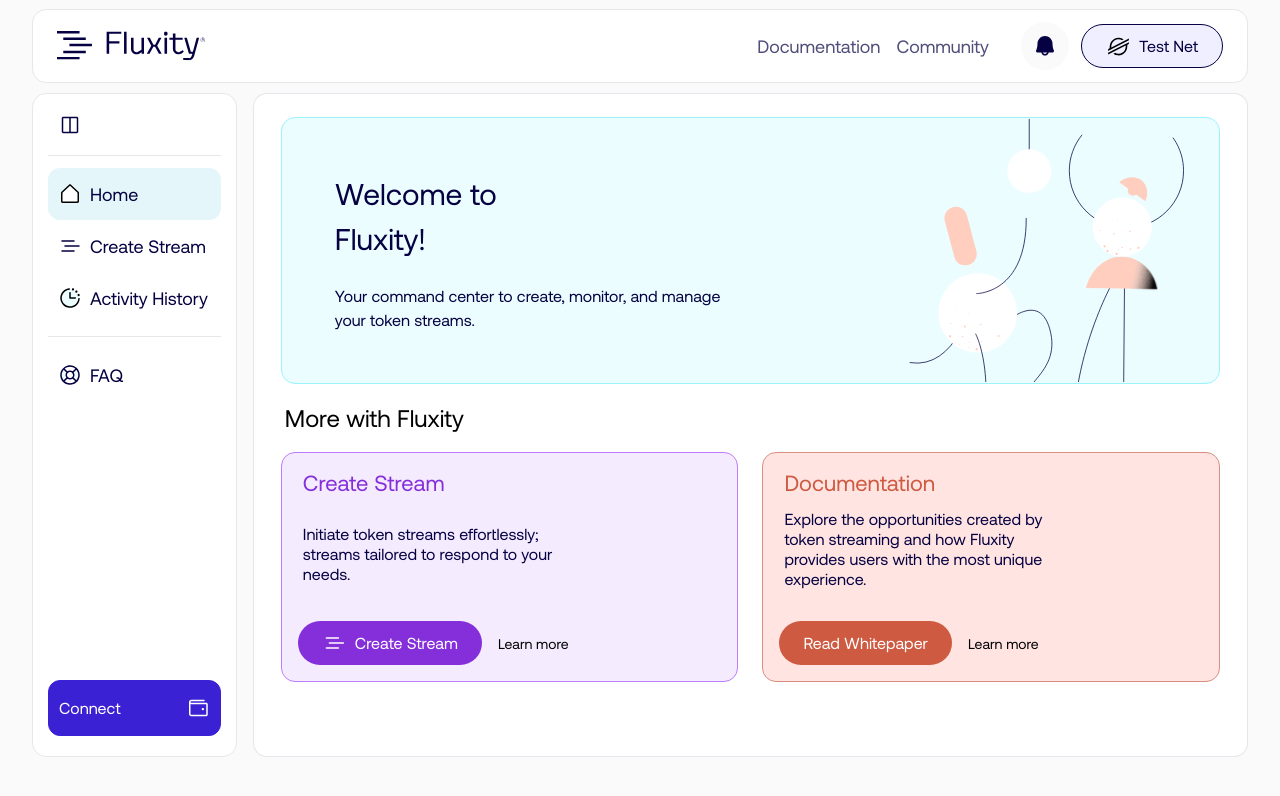
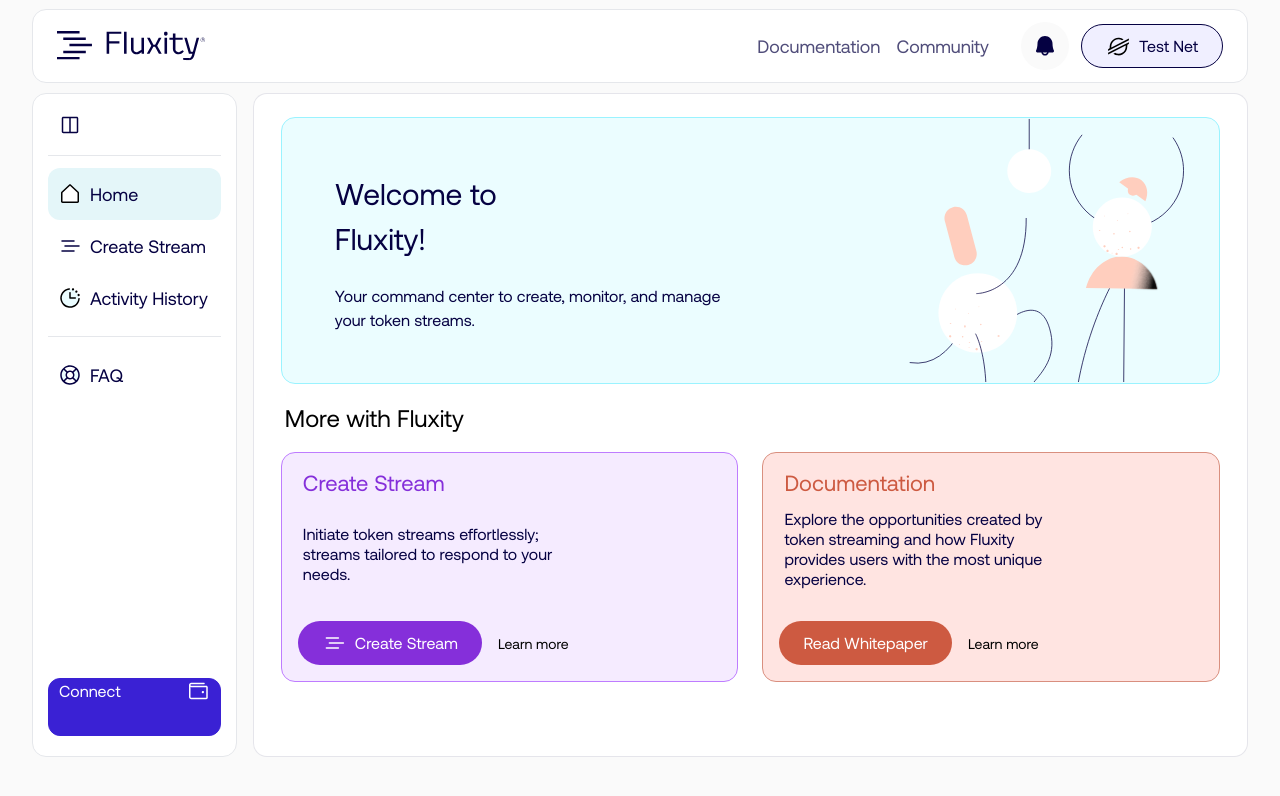
Before and after one commit to luanlabs/fluxity-interface, a Next.js app: page / in a window 1280 px wide. Shown: the top 796 px of the page. Built offline with nearby package versions, Linux system fonts and the light colour scheme.

Commit message:
fix: modal style issues

```diff
--- a/src/components/CConnectButton/index.tsx
+++ b/src/components/CConnectButton/index.tsx
@@ -14,7 +14,10 @@ import blackWallet from 'public/images/blackWallet.svg';
 
 import Modal from './modal';
 
-const CConnectButton = () => {
+type CConnectButtonProps = {
+  isMinimized: boolean;
+};
+const CConnectButton = ({ isMinimized }: CConnectButtonProps) => {
   const [openModal, setOpenModal] = useState(false);
   const dispatch = useAppDispatch();
   const address = useAppSelector((state) => state.userInfo.address);
@@ -24,6 +27,8 @@ const CConnectButton = () => {
       dispatch(setAddress(address));
     });
   };
+  const handleDisconnect = () => {};
+
   const handleCopy = () => {
     copyText(address);
   };
@@ -34,24 +39,24 @@ const CConnectButton = () => {
 
   return (
     <div
-      className={`flex items-center px-[10px] rounded-xl h-[56px] ${
+      className={`flex items-center rounded-xl ${
         address
           ? openModal
             ? 'bg-midnightblue text-white'
-            : 'bg-white text-midnightblue border-midnightblue'
+            : 'bg-white text-midnightblue border-midnightblue hover:bg-lavenderblush'
           : 'bg-royalBlue text-white border-royalBlue'
       } transition-colors duration-500 border cursor-pointer select-none`}
       onClick={handleConnect}
     >
       {address ? (
         <div
-          className="flex justify-between items-center w-full"
+          className="flex justify-between items-center w-full px-[10px] h-[56px]"
           onClick={() => {
             setOpenModal(!openModal);
           }}
         >
           <p
-            className="flex flex-col items-start whitespace-nowrap overflow-hidden"
+            className="flex flex-col relative items-start whitespace-nowrap overflow-hidden"
             onClick={() => {
               copyText(address);
             }}
@@ -69,11 +74,13 @@ const CConnectButton = () => {
               address={address}
               handleCopy={handleCopy}
               closeModal={closeModal}
+              isMinimized={isMinimized}
+              handleDisconnect={handleDisconnect}
             />
           )}
         </div>
       ) : (
-        <div className="flex-col items-center w-full">
+        <div className="flex-col items-center w-full px-[10px] h-[56px]">
           <span className="flex justify-between">
             <p className="font-normal text-base whitespace-nowrap overflow-hidden">
               Connect
--- a/src/components/CConnectButton/modal.tsx
+++ b/src/components/CConnectButton/modal.tsx
@@ -11,10 +11,19 @@ import { clipText } from 'src/utils/clipText';
 type ModalProps = {
   open: boolean;
   address: string;
+  isMinimized: boolean;
   handleCopy: () => void;
   closeModal: () => void;
+  handleDisconnect: () => void;
 };
-const Modal = ({ open, address, handleCopy, closeModal }: ModalProps) => {
+const Modal = ({
+  open,
+  address,
+  handleCopy,
+  closeModal,
+  isMinimized,
+  handleDisconnect,
+}: ModalProps) => {
   const modalRef = useRef<HTMLDivElement | null>(null);
 
   useEffect(() => {
@@ -41,15 +50,19 @@ const Modal = ({ open, address, handleCopy, closeModal }: ModalProps) => {
   return (
     <div
       ref={modalRef}
-      className={`bg-midnightblue py-[10px] px-[5px] rounded-[10px] ${
-        open ? 'fixed bottom-[64px] left-[265px] w-[203px] z-50' : 'hidden'
+      className={`bg-midnightblue p-[6px] rounded-[10px] ${
+        open
+          ? `fixed bottom-[64px] ${
+              isMinimized ? 'left-[100px]' : 'left-[265px]'
+            } w-[203px] z-50`
+          : 'hidden'
       }`}
     >
       <div className="h-[48px] px-2 rounded-md bg-white text-midnightblue flex justify-between items-center w-full">
         <span>{clipText(address, 4)}</span>
         <Image src={copy} alt="copy" onClick={handleCopy} />
       </div>
-      <div className="mt-3 px-2 text-white">
+      <div className="flex flex-col divide-y divide-slate-700 mt-2 px-2 text-white">
         <div className="py-2 flex justify-between items-center w-full">
           <Link
             href="https://stellar.expert/explorer/public/"
@@ -59,8 +72,10 @@ const Modal = ({ open, address, handleCopy, closeModal }: ModalProps) => {
             <Image src={arrowRight} alt="arrow" />
           </Link>
         </div>
-        <hr />
-        <div className="py-2 flex justify-between items-center w-full">
+        <div
+          className="py-2 flex justify-between items-center w-full"
+          onClick={handleDisconnect}
+        >
           <span>Disconnect Wallet</span>
           <Image src={power} alt="power" />
         </div>
--- a/src/containers/Aside/index.tsx
+++ b/src/containers/Aside/index.tsx
@@ -41,7 +41,7 @@ const Aside = ({ isMinimized, onMinimized }: AsideProps) => {
         isMinimized={isMinimized}
       />
       <div className="absolute bottom-5 left-[15px] right-[15px]">
-        <CConnectButton />
+        <CConnectButton isMinimized={isMinimized} />
       </div>
     </aside>
   );
```
